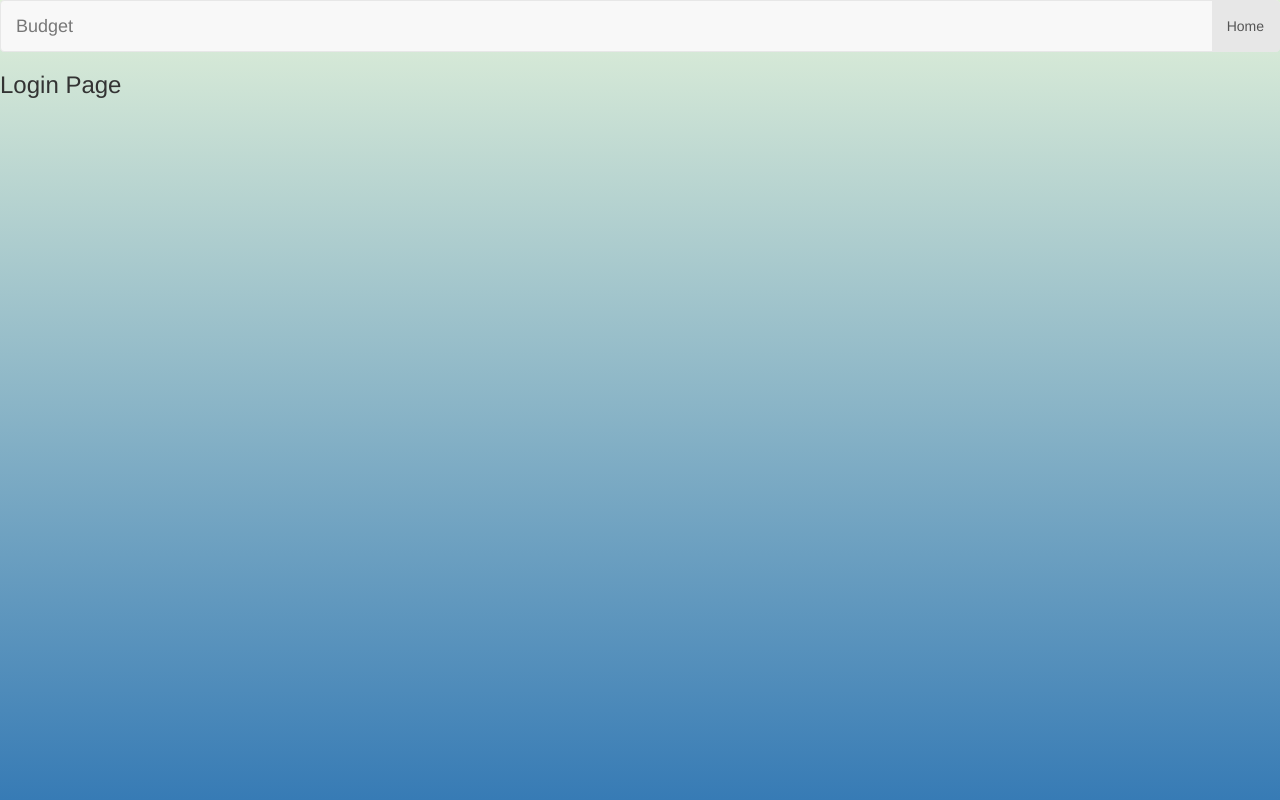
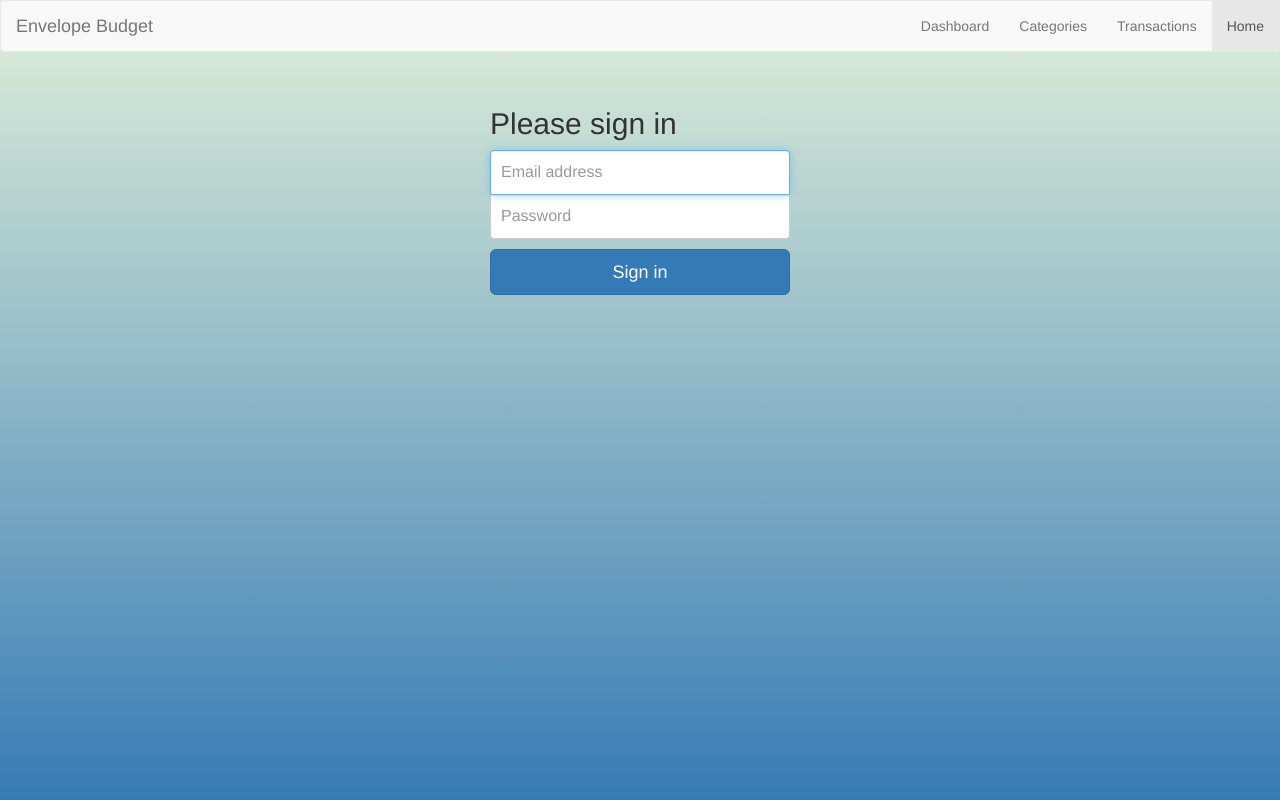
Before and after one commit to gadeta01/budget, a Flask app: page / in a window 1280 px wide. Run offline with Flask 2, Linux system fonts and the light colour scheme; some libraries are stand-ins or nearby versions.

Commit message:
login screen

```diff
--- a/app.py
+++ b/app.py
@@ -1,4 +1,4 @@
-from flask import Flask, jsonify, render_template
+from flask import Flask, jsonify, render_template, redirect, url_for
 from flask import request
 from flask_wtf import Form
 from wtforms import StringField,ValidationError, SelectField, TextAreaField, FloatField
@@ -14,6 +14,19 @@ def home():
     #depending on session could return something different
     return render_template('login.html')
 
+@app.route('/login', methods=['GET','POST'])
+def login():
+    if request.method == 'POST':
+        email = request.form['username']
+        password = request.form['password']
+        token = dblogin(email, password)
+        if token != ('Error: Invalid Userid or Password', 400):
+            return redirect(url_for('dashboard'))
+        else:
+            error = 'Incorrect password'
+        return render_template('login.html', error=error)
+
+    return redirect(url_for('dashboard'))
 
 @app.route('/dashboard')
 def dashboard():
@@ -63,8 +76,6 @@ def categories():
 def fillbudget():
     return render_template('fillbudget.html')
 
-#in app.py
-
 class SpendingForm(Form):
     income = FloatField('', validators=[Optional()])
     entertainment = FloatField('', validators=[Optional()])
@@ -83,6 +94,10 @@ class SpendingForm(Form):
     business_services = FloatField('', validators=[Optional()])
     taxes = FloatField('', validators=[Optional()])
 
+def dblogin(email, password):
+    #TODO implement login
+    return ("success")
+
 
 if __name__ == '__main__':
   app.run()
--- /dev/null
+++ b/static/login.css
@@ -0,0 +1,38 @@
+body {
+    /* padding-top: 40px; */
+    padding-bottom: 40px;
+    background-color: #eee;
+  }
+
+  .form-signin {
+    max-width: 330px;
+    padding: 15px;
+    margin: 0 auto;
+  }
+  .form-signin .form-signin-heading,
+  .form-signin .checkbox {
+    margin-bottom: 10px;
+  }
+  .form-signin .checkbox {
+    font-weight: 400;
+  }
+  .form-signin .form-control {
+    position: relative;
+    box-sizing: border-box;
+    height: auto;
+    padding: 10px;
+    font-size: 16px;
+  }
+  .form-signin .form-control:focus {
+    z-index: 2;
+  }
+  .form-signin input[type="email"] {
+    margin-bottom: -1px;
+    border-bottom-right-radius: 0;
+    border-bottom-left-radius: 0;
+  }
+  .form-signin input[type="password"] {
+    margin-bottom: 10px;
+    border-top-left-radius: 0;
+    border-top-right-radius: 0;
+  }
--- a/templates/layout.html
+++ b/templates/layout.html
@@ -20,9 +20,12 @@
 <nav class="navbar navbar-default">
     <div class="container-fluid">
         <div class="navbar-header">
-        <a class="navbar-brand" href="/">Budget</a>
+        <a class="navbar-brand" href="/">Envelope Budget</a>
         </div>
         <ul class="nav navbar-nav navbar-right">
+        <li><a href="/dashboard">Dashboard</a></li>
+        <li><a href="/categories">Categories</a></li>
+        <li><a href="/transactions">Transactions</a></li>
         <li class="active"><a href="/dashboard">Home</a></li>
         </ul>
     </div>
--- a/templates/login.html
+++ b/templates/login.html
@@ -4,6 +4,23 @@
 {% endblock %}
 
 {% block content %}
-<h3>Login Page</h3>
+<link rel=stylesheet href="static/login.css" type"text/css"/>
+<div class="container">
+
+    <form class="form-signin" action="/login" method="post">
+        <h2 class="form-signin-heading">Please sign in</h2>
+        <label for="inputEmail" class="sr-only">Email address</label>
+        <input type="email" name="username" class="form-control" placeholder="Email address" value="{{
+        request.form.username }}" required autofocus >
+        <label for="inputPassword" class="sr-only">Password</label>
+        <input type="password" name="password" class="form-control" placeholder="Password" value="{{
+        request.form.password }}" required>
+        {% if error %}
+            <p class="error"><strong>Error:</strong> {{ error }}
+        {% endif %}
+        <button class="btn btn-lg btn-primary btn-block" value="Submit">Sign in</button>
+    </form>
+
+</div> <!-- /container -->
 
 {% endblock %}
```
Also changed, not shown: static/budgetbackground.webp (deleted), static/calculator.jpg (deleted).
